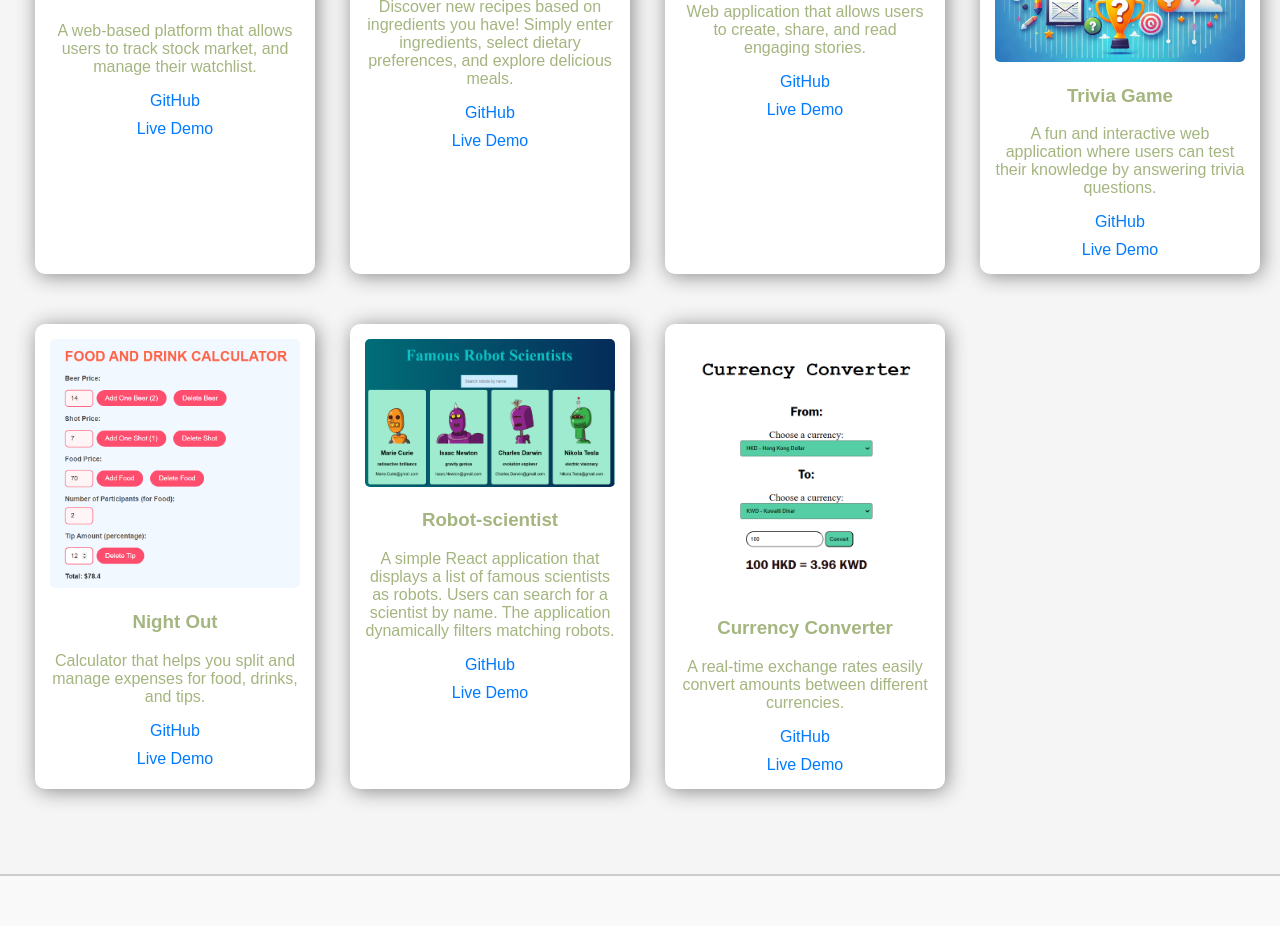
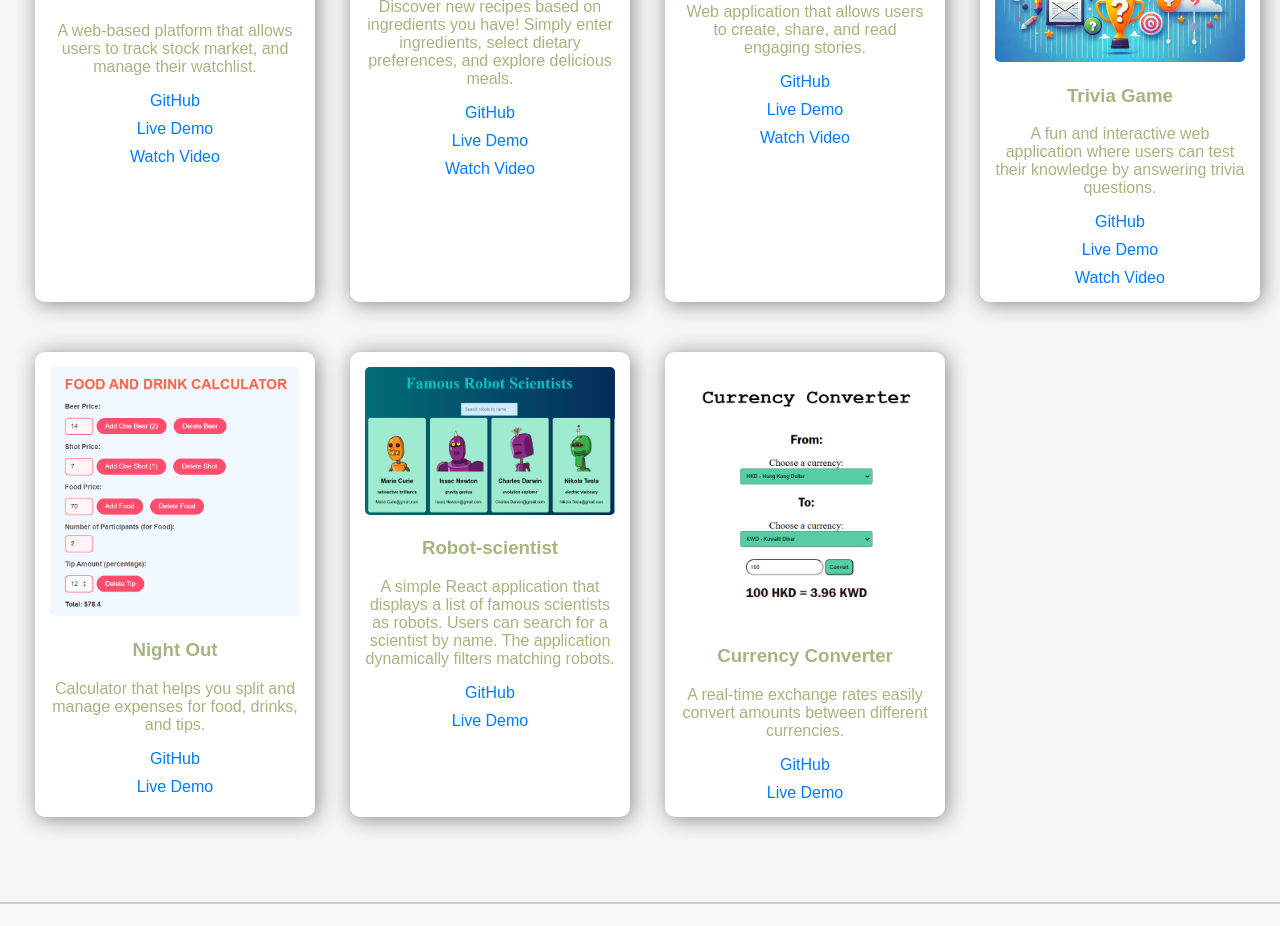
Before and after one commit to Galomer310/Portfolio-2025, a React (Vite) app: page / in a window 1280 px wide. Shown: the part 2580-3506 px from the top of the page. Built offline with nearby package versions, Linux system fonts and the light colour scheme.

Commit message:
Adding a YouTube link to certain projects for quick demonstration

```diff
--- a/src/App.tsx
+++ b/src/App.tsx
@@ -6,7 +6,7 @@ import Home from "./pages/Home";
 import About from "./pages/About";
 import Projects from "./pages/Projects";
 import Contact from "./pages/Contact";
-import ResumeModal from "./components/ResumeModal"; // NEW import
+import ResumeModel from "./components/ResumeModel"; // NEW import
 import "./public/style.css";
 
 const App: React.FC = () => {
@@ -42,7 +42,7 @@ const App: React.FC = () => {
       <Footer />
 
       {/* Conditionally render the resume modal */}
-      {isResumeModalOpen && <ResumeModal onClose={closeResumeModal} />}
+      {isResumeModalOpen && <ResumeModel onClose={closeResumeModal} />}
     </div>
   );
 };
--- a/src/pages/Projects.tsx
+++ b/src/pages/Projects.tsx
@@ -29,6 +29,7 @@ const projects: Project[] = [
       "A web-based platform that allows users to track stock market, and manage their watchlist.",
     github: "https://github.com/Galomer310/StockTrack-frontend",
     live: "https://stocktrack-frontend-u3br.onrender.com",
+    videoDemo: "https://www.youtube.com/watch?v=XTYVHmeUiLY&t=4s",
   },
   {
     name: "Recipe Finder",
@@ -37,6 +38,7 @@ const projects: Project[] = [
       "Discover new recipes based on ingredients you have! Simply enter ingredients, select dietary preferences, and explore delicious meals.",
     github: "https://github.com/Galomer310/recipe_finder_frontend",
     live: "https://recipe-finder-frontend-wzop.onrender.com",
+    videoDemo: "https://www.youtube.com/watch?v=iE7zy6EqTCw",
   },
   {
     name: "Story Sharing Platform",
@@ -45,6 +47,7 @@ const projects: Project[] = [
       "Web application that allows users to create, share, and read engaging stories.",
     github: "https://github.com/Galomer310/Story_Sharing",
     live: "https://story-sharing-site.onrender.com",
+    videoDemo: "https://www.youtube.com/watch?v=n3H7QsP6v_0",
   },
   {
     name: "Trivia Game",
@@ -53,6 +56,7 @@ const projects: Project[] = [
       "A fun and interactive web application where users can test their knowledge by answering trivia questions.",
     github: "https://github.com/Galomer310/Trivia-Game-2025",
     live: "https://trivia-game-2025.onrender.com",
+    videoDemo: "https://www.youtube.com/watch?v=0NOXBXu1zdI",
   },
   {
     name: "Night Out",
```
Also changed, not shown: src/components/ResumeModel.tsx (renamed from src/components/ResumeModal.tsx).
